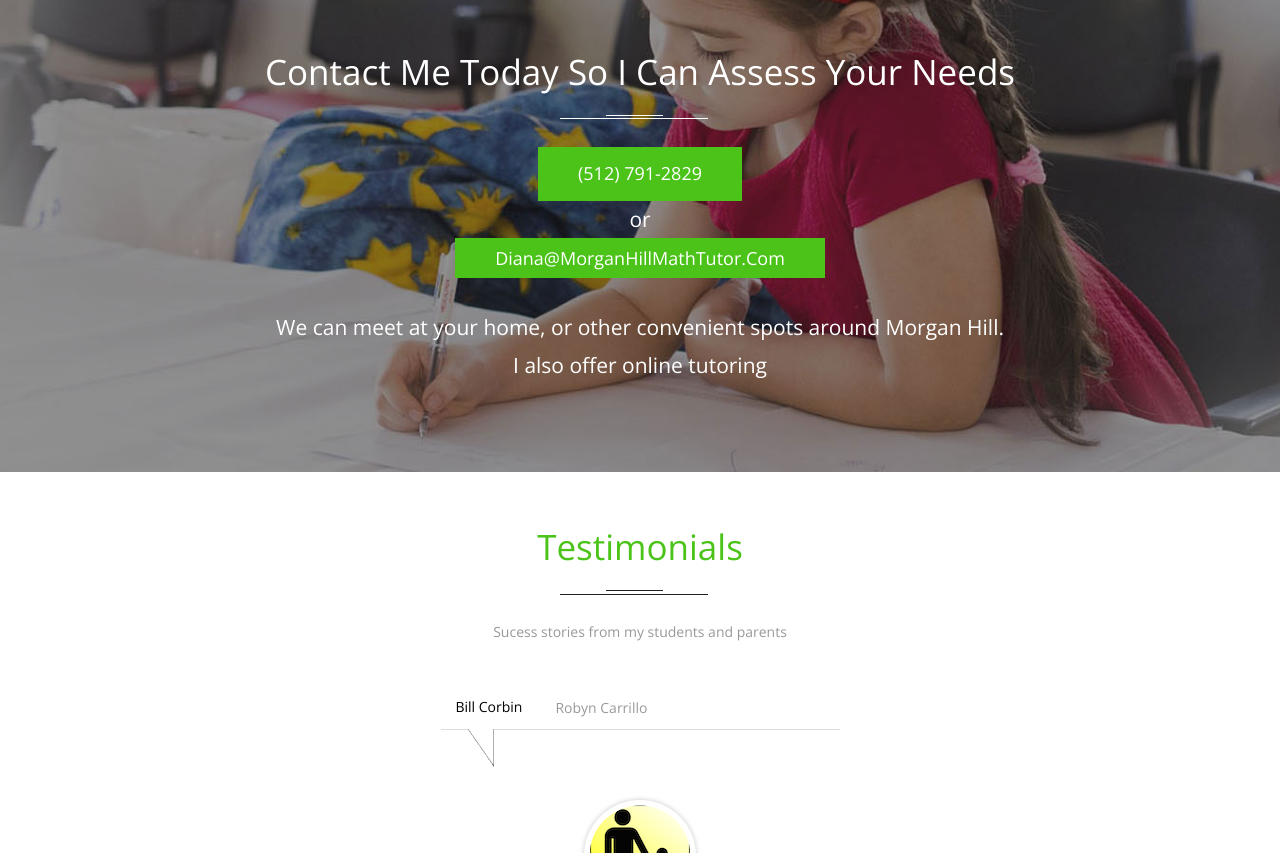
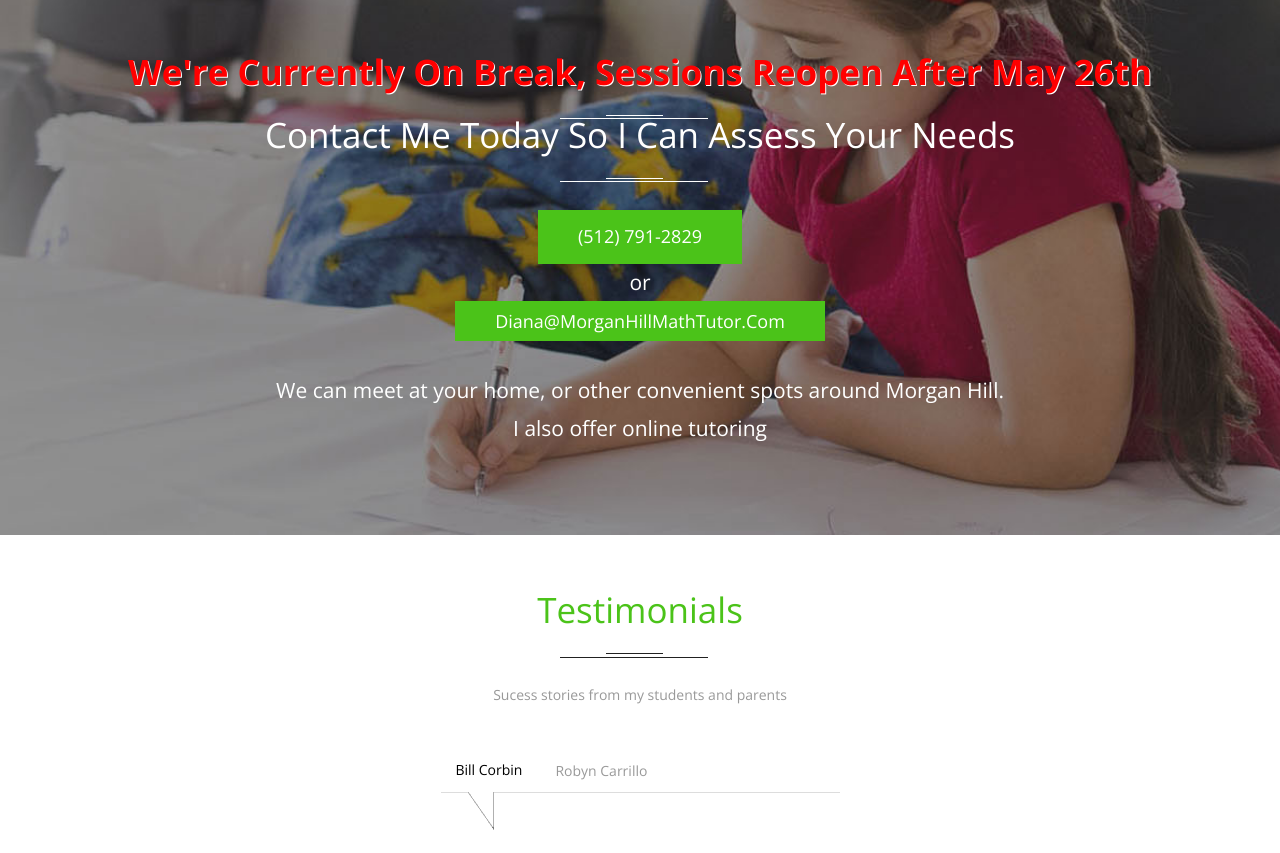
Before and after one commit to lmarkus/MathCoach, a plain HTML site: page web/index.html in a window 1280 px wide. Shown: the part 2298-3151 px from the top of the page. Drawn offline with nearby package versions, Linux system fonts and the light colour scheme; files whose address does not match are found by name.

Commit message:
On Break

```diff
--- a/web/index.html
+++ b/web/index.html
@@ -294,6 +294,7 @@ License URL: http://creativecommons.org/licenses/by/3.0/
 <!-- team-bottom -->
 <div class="team-bottom" id="contact">
     <div class="container">
+        <h3 style="color: red; font-weight: bold; text-shadow: 1px 1px white;">We're currently on break, sessions reopen after May 26th</h3>
         <h3>Contact me today so I can assess your needs</h3>
         <div class="more">
             <p><a href="tel:+15127912829" class="hvr-underline-from-center">(512) 791-2829 </a><br>or<br>
```
